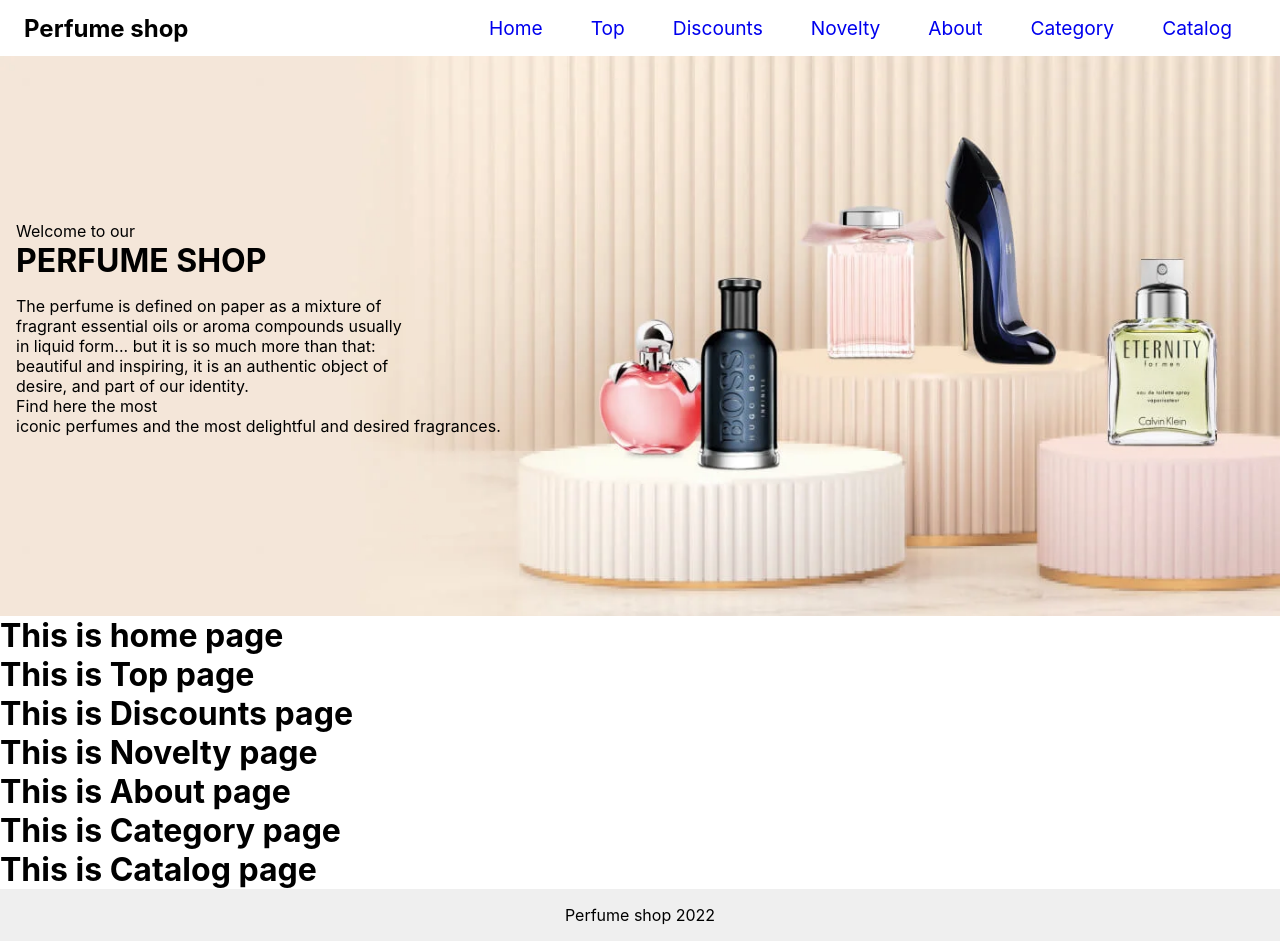
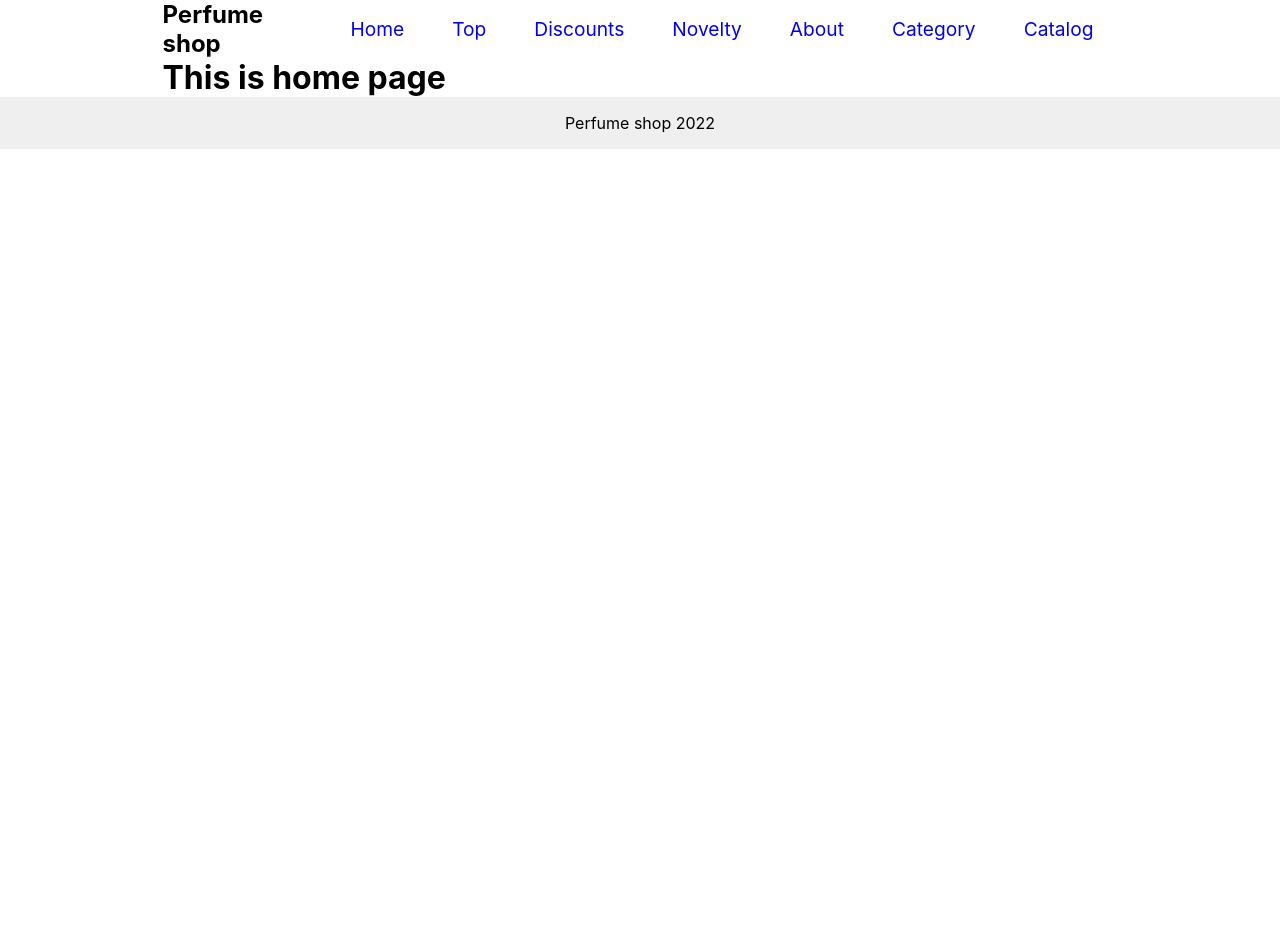
Before and after one commit to EdaToktogulova/project1, a React (Create React App) app: page / in a window 1280 px wide. After the commit the page ends 800 px from the top, so only its background shows below. Built offline with nearby package versions, Linux system fonts and the light colour scheme.

Commit message:
Add new styles

```diff
--- a/src/App.js
+++ b/src/App.js
@@ -1,7 +1,10 @@
 import React from "react";
+import { Route, Routes } from "react-router-dom";
 import Footer from "./components/Footer/Footer";
 import Header from "./components/Header/Header";
+import Layout from "./components/Layout/Layout";
 import Nav from "./components/Nav/Nav";
+
 import About from "./pages/About";
 import Catalog from "./pages/Catalog";
 import Category from "./pages/Category";
@@ -13,18 +16,17 @@ import Top from "./pages/Top";
 function App() {
   return (
     <div className="App">
-      <>
-        <Nav />
-        <Header />
-        <Home />
-        <Top />
-        <Discounts />
-        <Novelty />
-        <About />
-        <Category />
-        <Catalog />
-        <Footer />
-      </>
+        <Layout>
+          <Routes>
+            <Route path="/" element={<Home />} />
+            <Route path="/top" element={<Top />} />
+            <Route path="/novelty" element={<Novelty />} />
+            <Route path="/discounts" element={<Discounts />} />
+            <Route path="/about" element={<About />} />
+            <Route path="/catalog" element={<Catalog />} />
+            <Route path="/category" element={<Category />}/>
+            </Routes>
+        </Layout>
     </div>
   );
 }
--- a/src/components/Footer/Footer.js
+++ b/src/components/Footer/Footer.js
@@ -3,7 +3,9 @@ import "./Footer.css"
 function Footer() {
    return (
       <footer className="Footer">
+         <div className="container">
          Perfume shop 2022
+         </div>
       </footer>
    );
 }
--- a/src/components/Nav/Nav.css
+++ b/src/components/Nav/Nav.css
@@ -1,13 +1,14 @@
 .Nav {
+   background-color: white;
+}
+.Nav .container {
    display: flex;
    align-items: center;
    justify-content: space-between;
-   background-color: white;
 }
-
 .Nav ul {
    list-style: none;
-   padding: 0 1.5rem;
+   padding: 0;
    margin: 0;
    display: flex;
 }
--- a/src/components/Nav/Nav.js
+++ b/src/components/Nav/Nav.js
@@ -6,16 +6,18 @@ import NavItem from "./NavItem/NavItem";
 function Nav() {
    return (
       <nav className="Nav">
-         <Logo />
-         <ul>
-            <NavItem url="/">Home</NavItem>
-            <NavItem url="/">Top</NavItem>
-            <NavItem url="/">Discounts</NavItem>
-            <NavItem url="/">Novelty</NavItem>
-            <NavItem url="/">About</NavItem>
-            <NavItem url="/">Category</NavItem>
-            <NavItem url="/">Catalog</NavItem>
-         </ul>
+         <div className="container">
+            <Logo />
+            <ul>
+               <NavItem url="/">Home</NavItem>
+               <NavItem url="/top">Top</NavItem>
+               <NavItem url="/discounts">Discounts</NavItem>
+               <NavItem url="/novelty">Novelty</NavItem>
+               <NavItem url="/about">About</NavItem>
+               <NavItem url="/category">Category</NavItem>
+               <NavItem url="/catalog">Catalog</NavItem>
+            </ul>
+         </div>
       </nav>
    );
 }
--- a/src/components/Nav/NavItem/NavItem.js
+++ b/src/components/Nav/NavItem/NavItem.js
@@ -1,16 +1,12 @@
+import { NavLink } from "react-router-dom";
 import "./NavItem.css";
 
 function NavItem(props) {
-   const classNames = [];
-   if (props.active) {
-      classNames.push('active');
-   }
-
    return (
       <li className="NavItem">
-      <a href={props.url}
-      className={classNames.join(' ')}>
-         {props.children}</a>
+      <NavLink to={props.url}>
+         {props.children}
+      </NavLink>
       </li>
    );
 }
--- a/src/components/ui/Logo/Logo.css
+++ b/src/components/ui/Logo/Logo.css
@@ -1,5 +1,4 @@
 .Nav .Logo {
-   padding: 0 1.5rem;
    font-size: 1.5rem;
    font-weight: bold;
 }
--- a/src/index.css
+++ b/src/index.css
@@ -14,3 +14,8 @@ code {
 * {
   box-sizing: border-box;
 }
+.container {
+  max-width: 987px;
+  margin: 0 auto;
+  padding: 0 1rem;
+}
--- a/src/index.js
+++ b/src/index.js
@@ -3,11 +3,14 @@ import ReactDOM from 'react-dom/client';
 import './index.css';
 import App from './App';
 import reportWebVitals from './reportWebVitals';
+import { BrowserRouter } from 'react-router-dom';
 
 const root = ReactDOM.createRoot(document.getElementById('root'));
 root.render(
   <React.StrictMode>
+    <BrowserRouter>
     <App />
+    </BrowserRouter>
   </React.StrictMode>
 );
 
```
